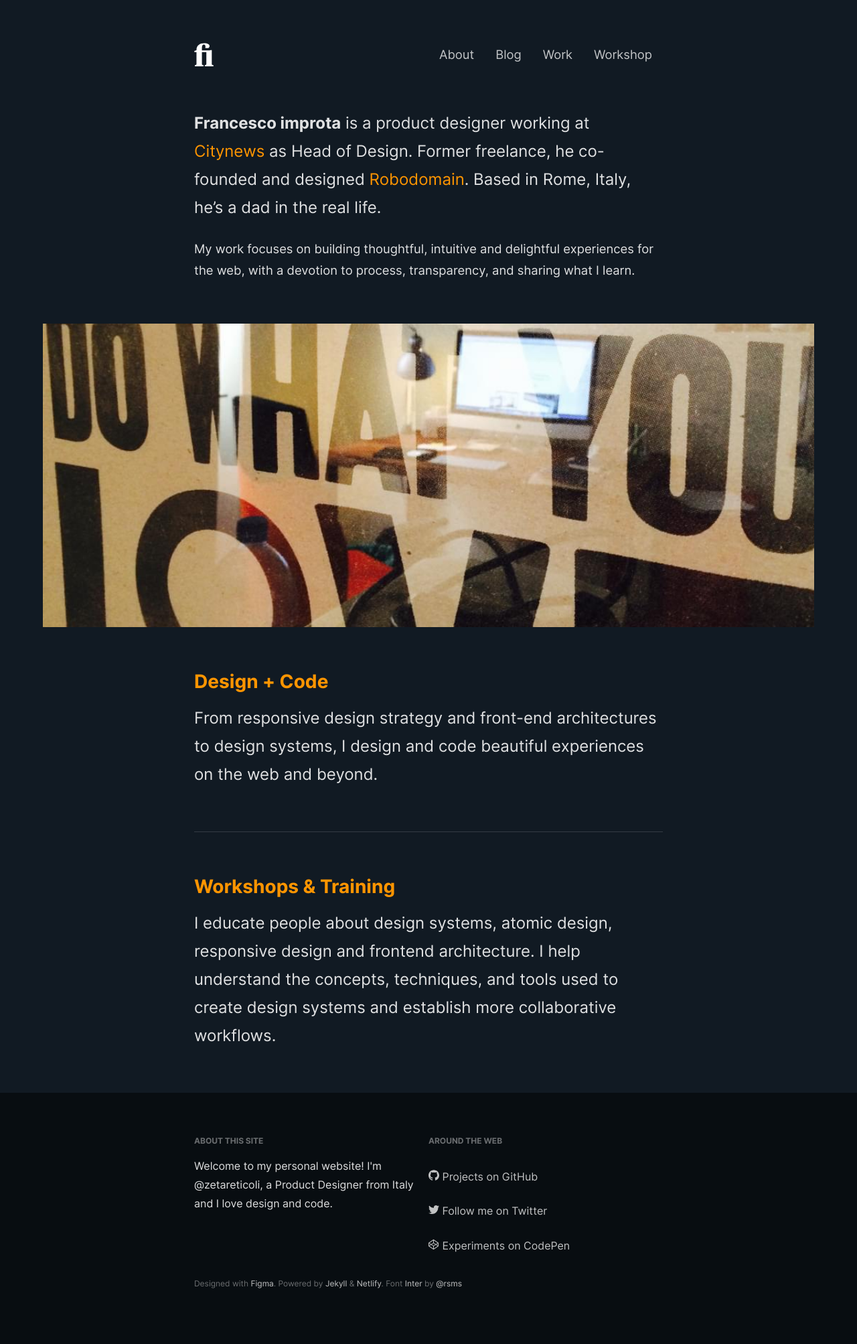
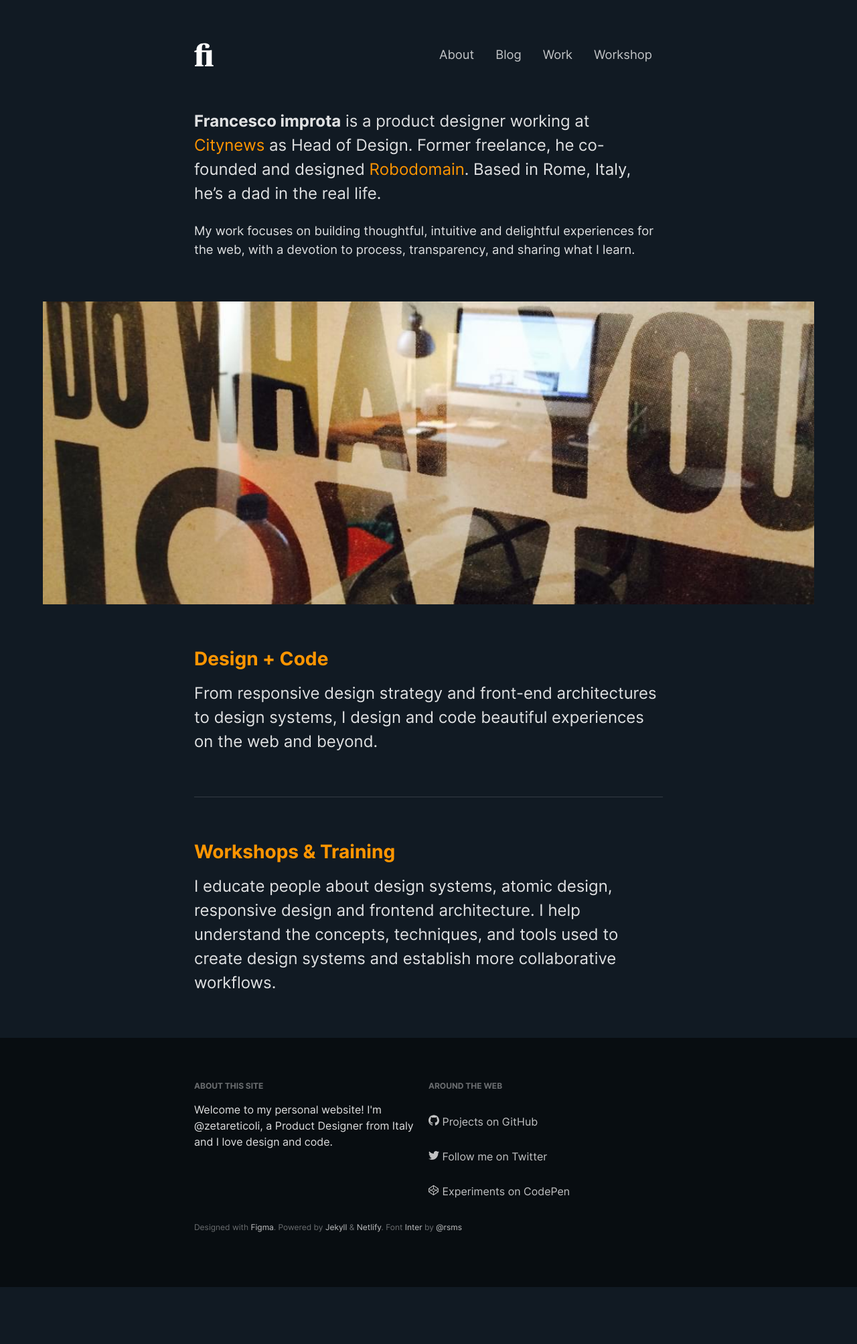
Before and after one commit to zetareticoli/fi, a Jekyll site: the page built from index.html, in a window 1280 px wide. Shown: the whole page at 67% size. Built offline with Jekyll 4.4.1, drawn with Linux system fonts in a browser that asks for light colours; the list of posts is cut into pages by our own code; after the commit the page ends 1921 px from its top, so only the background shows below that.

Commit message:
Fixed line-height

```diff
--- a/_sass/_base.scss
+++ b/_sass/_base.scss
@@ -12,10 +12,6 @@ body {
   font-weight: 400;
   line-height: 1.5;
   -webkit-font-smoothing: antialiased;
-}
-
-p {
-  line-height: 1.75;
 }
 
 p, form {
```
Also changed, not shown: _sass/_components.scss (line endings or trailing spaces).
